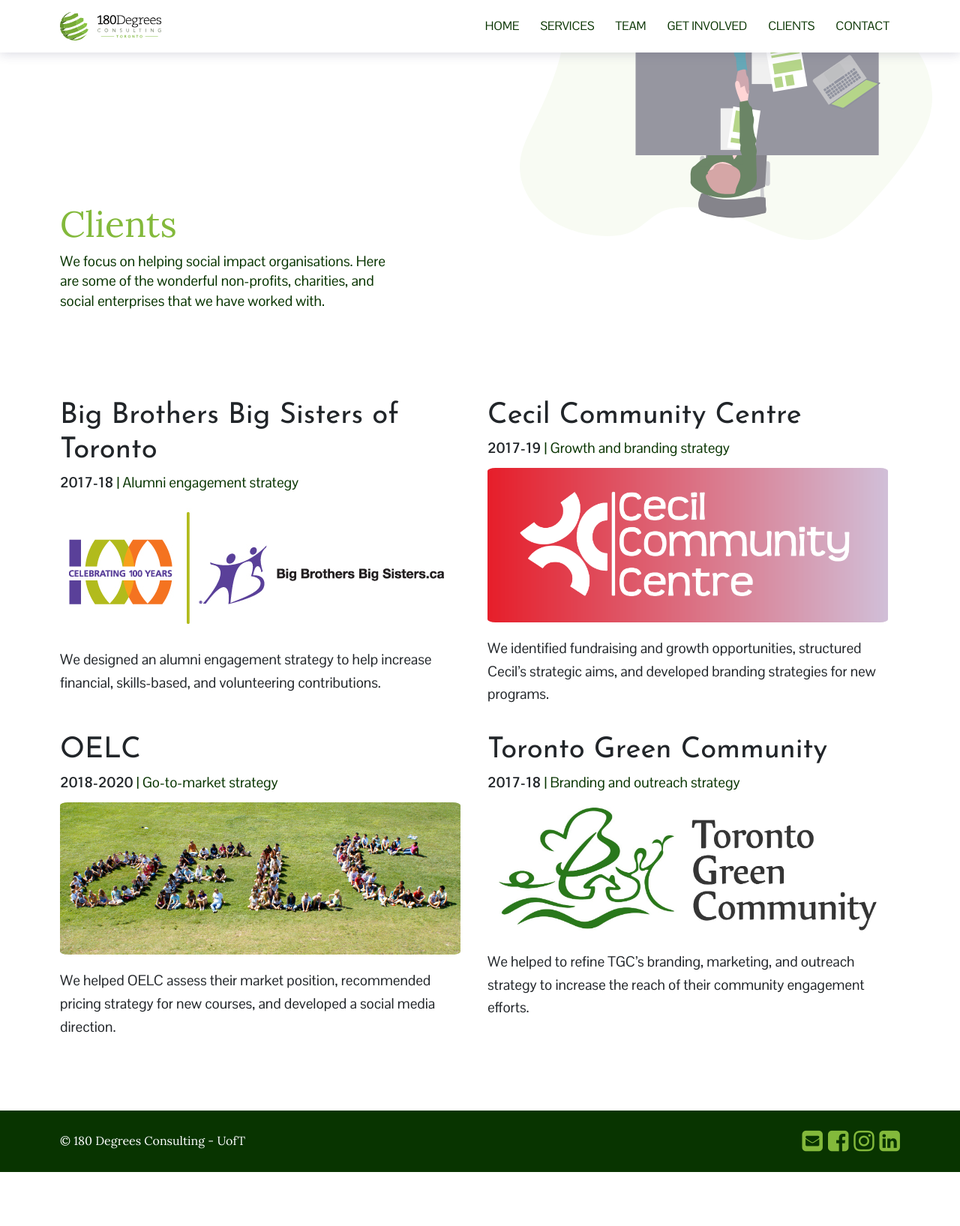
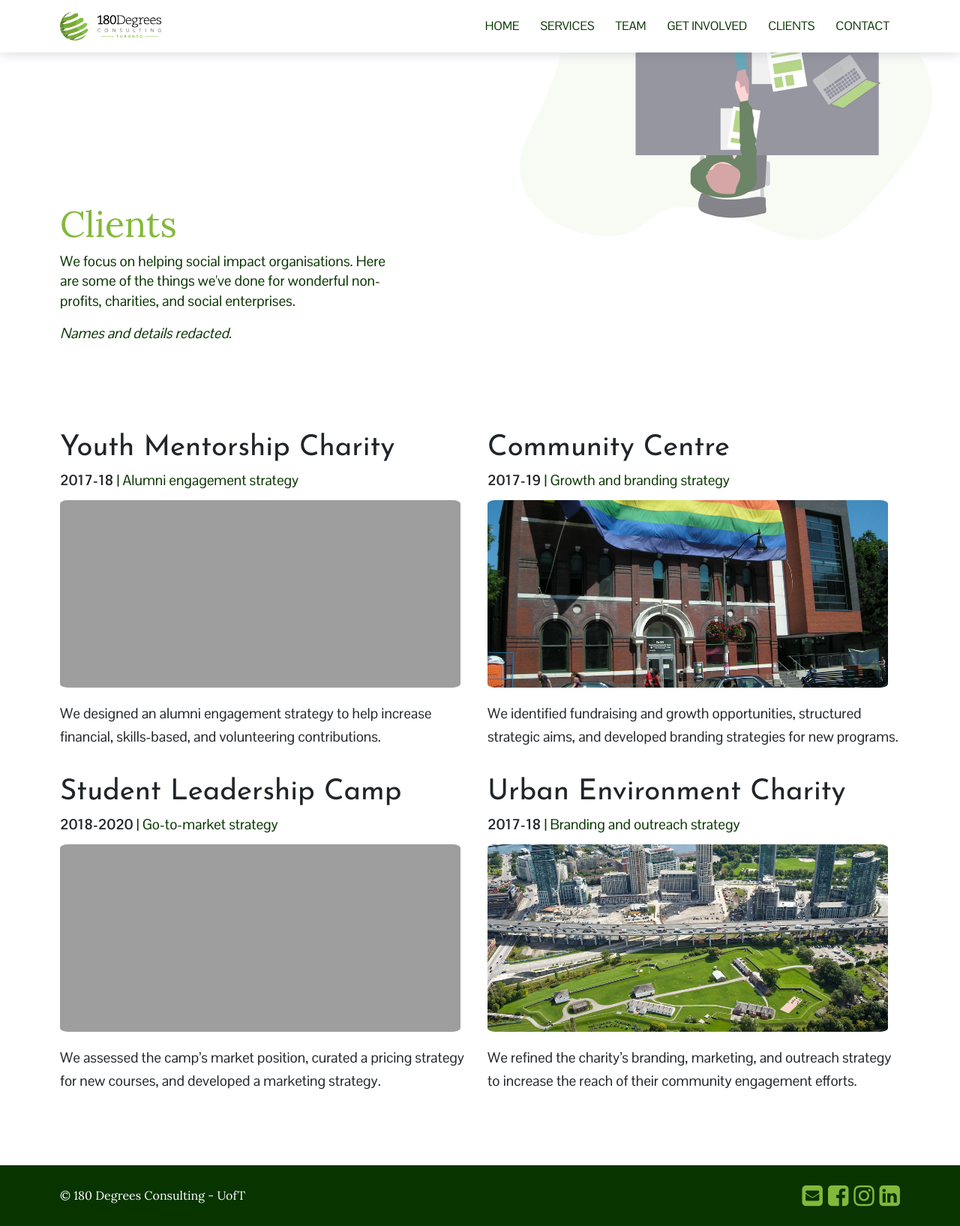
Before and after one commit to uoft180dc/site_2020, a Jekyll site: the page built from clients.html, in a window 1280 px wide. Shown: the whole page at 75% size. Built offline with Jekyll 4.4.1, drawn with Linux system fonts in a browser that asks for light colours; nearby versions of some CDN libraries; before the commit the page ends 1563 px from its top, so only the background shows below that.

Commit message:
redact clients

```diff
--- a/_clients/bbbst.md
+++ b/_clients/bbbst.md
@@ -1,6 +1,6 @@
 ---
-title: 'Big Brothers Big Sisters of Toronto'
-image: '/images/clients/bbbst.jpg'
+title: 'Youth Mentorship Charity'
+image: '/images/clients/mentorship.jpg'
 businessurl: ''
 name: '2017-18'
 business: 'Local Business Name'
--- a/_clients/cecil.md
+++ b/_clients/cecil.md
@@ -1,10 +1,10 @@
 ---
-title: 'Cecil Community Centre'
-image: '/images/clients/cecil_logo.png'
+title: 'Community Centre'
+image: '/images/clients/centre.jpg'
 businessurl: ''
 name: '2017-19'
 business: 'Local Business Name'
 jobtitle: 'Growth and branding strategy'
 ---
 
-We identified fundraising and growth opportunities, structured Cecil's strategic aims, and developed branding strategies for new programs.
+We identified fundraising and growth opportunities, structured strategic aims, and developed branding strategies for new programs.
--- a/_clients/oelc.md
+++ b/_clients/oelc.md
@@ -1,10 +1,10 @@
 ---
-title: 'OELC'
-image: '/images/clients/oelc.jpg'
+title: 'Student Leadership Camp'
+image: '/images/clients/summer_camp.jpg'
 businessurl: ''
 name: '2018-2020'
 business: 'Local Business Name'
 jobtitle: 'Go-to-market strategy'
 ---
 
-We helped OELC assess their market position, recommended pricing strategy for new courses, and developed a social media direction.
+We assessed the camp's market position, curated a pricing strategy for new courses, and developed a marketing strategy.
--- a/_clients/tgc.md
+++ b/_clients/tgc.md
@@ -1,10 +1,10 @@
 ---
-title: 'Toronto Green Community'
-image: '/images/clients/tgc.jpg'
+title: 'Urban Environment Charity'
+image: '/images/clients/env.jpg'
 businessurl: ''
 name: '2017-18'
-business: 'Toronto Green Community'
+business: 'Business Name'
 jobtitle: 'Branding and outreach strategy'
 ---
 
-We helped to refine TGC's branding, marketing, and outreach strategy to increase the reach of their community engagement efforts.
+We refined the charity's branding, marketing, and outreach strategy to increase the reach of their community engagement efforts.
--- a/_sass/pages/clients/_clients-summary.scss
+++ b/_sass/pages/clients/_clients-summary.scss
@@ -8,7 +8,10 @@
     margin-right: 10px;
     img {
       border-radius: 2%;
-      max-width: 97%;
+      width: 97%;
+      max-height: 250px;
+      object-fit: cover;
+      object-position: 0 70%
     }
   }
   .clients-meta {
--- a/clients.html
+++ b/clients.html
@@ -9,7 +9,10 @@
     <div class="row">
       <div class="col-12">
         <h1>Clients</h1>
-        <p>We focus on helping social impact organisations. Here are some of the wonderful non-profits, charities, and social enterprises that we have worked with.</p>
+        <p>We focus on helping social impact organisations. Here are some of the things we've done for wonderful non-profits, charities, and social enterprises.</p>
+        <p>
+          <i>Names and details redacted.</i>
+        </p>
       </div>
     </div>
   </div>
```
Also changed, not shown: images/clients/centre.jpg (added), images/clients/env.jpg (added), 2 other files.
